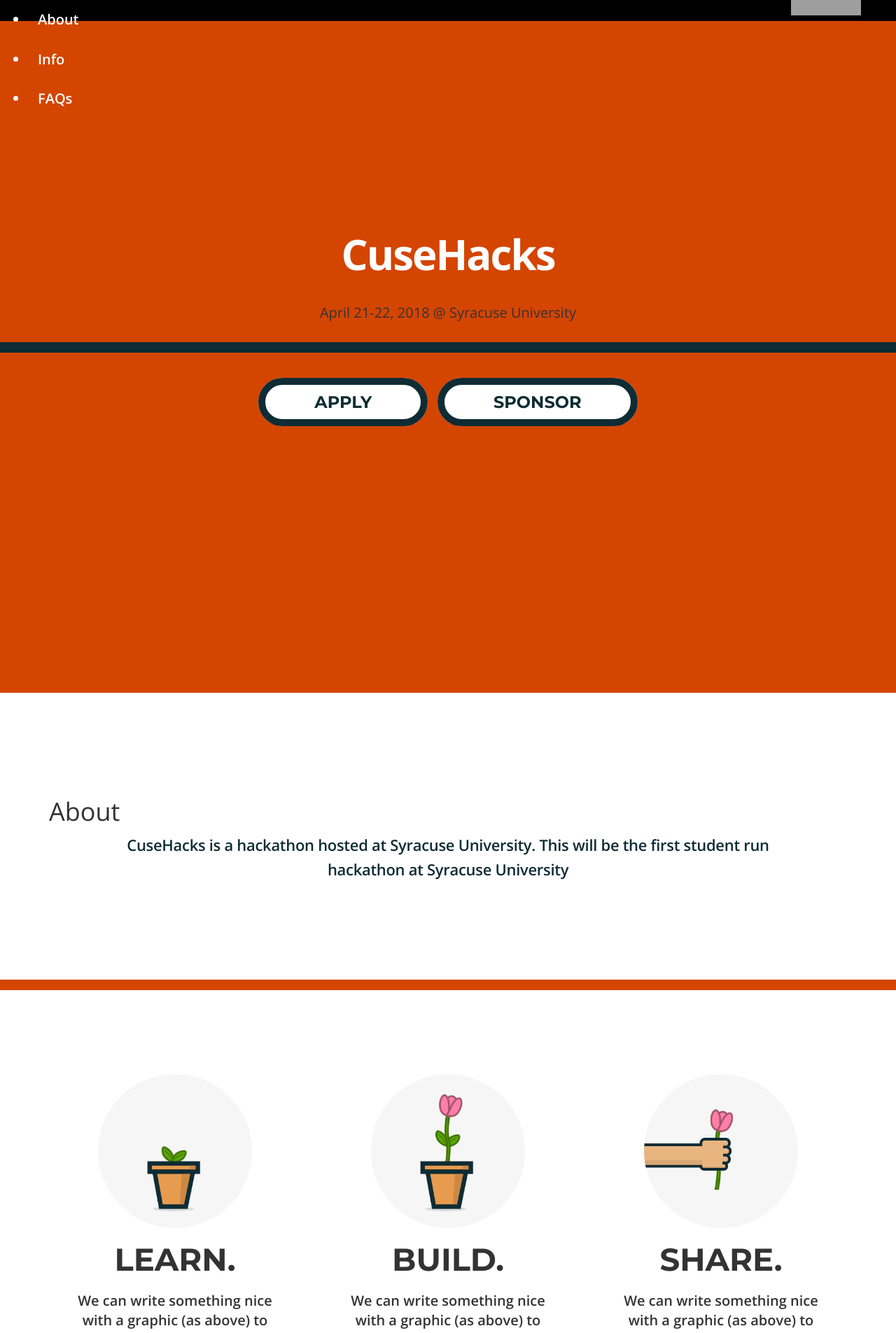
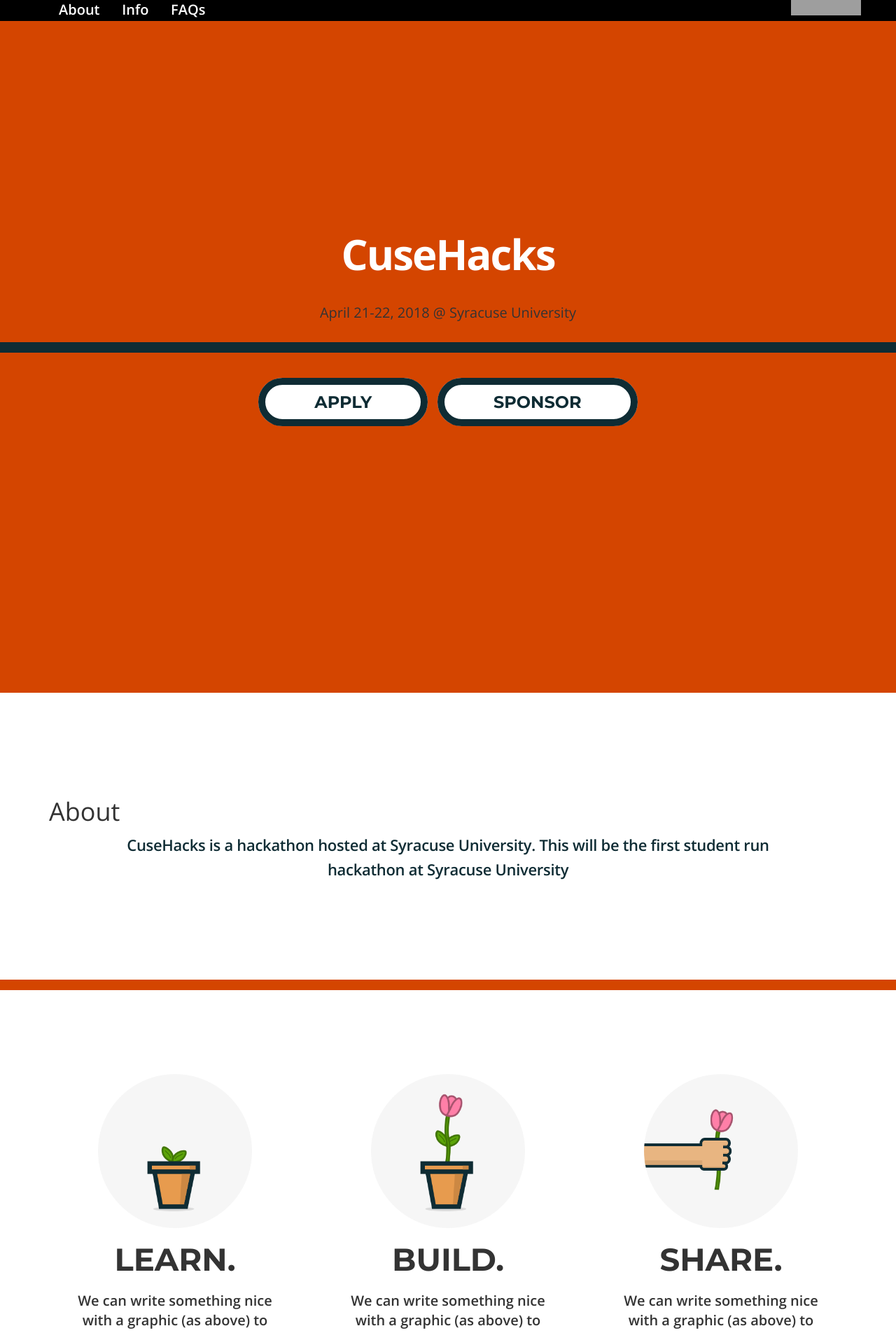
Before and after one commit to innovateorange/cusehacks, a Jekyll site: the page built from index.html, in a window 1280 px wide. Shown: the top 1905 px of the page at 70% size. Built offline with Jekyll 4.4.1, drawn with Linux system fonts in a browser that asks for light colours; nearby versions of some CDN libraries; grey boxes are pictures that could not be loaded.

Commit message:
Revert "tried different nav bar method"
This reverts commit e9195aa60dc29af37fae945a33181cdc2b56968b.

```diff
--- a/_includes/hero.html
+++ b/_includes/hero.html
@@ -2,16 +2,11 @@
 
   <div class = "hero-header">
     <header class="nav">
-      <nav>
-        <ul>
-        <!-- <a class="nav-item" href="#section-about">About</a>
+      <div class = "container">
+        <a class="nav-item" href="#section-about">About</a>
         <a class="nav-item" href="#section-info">Info</a>
-        <a class="nav-item" href="#section-faq">FAQs</a> -->
-        <li class="nav-item" <a href="#section-about">About</a></li>
-        <li class="nav-item" <a href="#section-info">Info</a></li>
-        <li class="nav-item" <a href="#section-faq">FAQs</a></li>
-        </ul>
-      </nav>
+        <a class="nav-item" href="#section-faq">FAQs</a>
+      </div>
     </header>
   </div>
 
```
